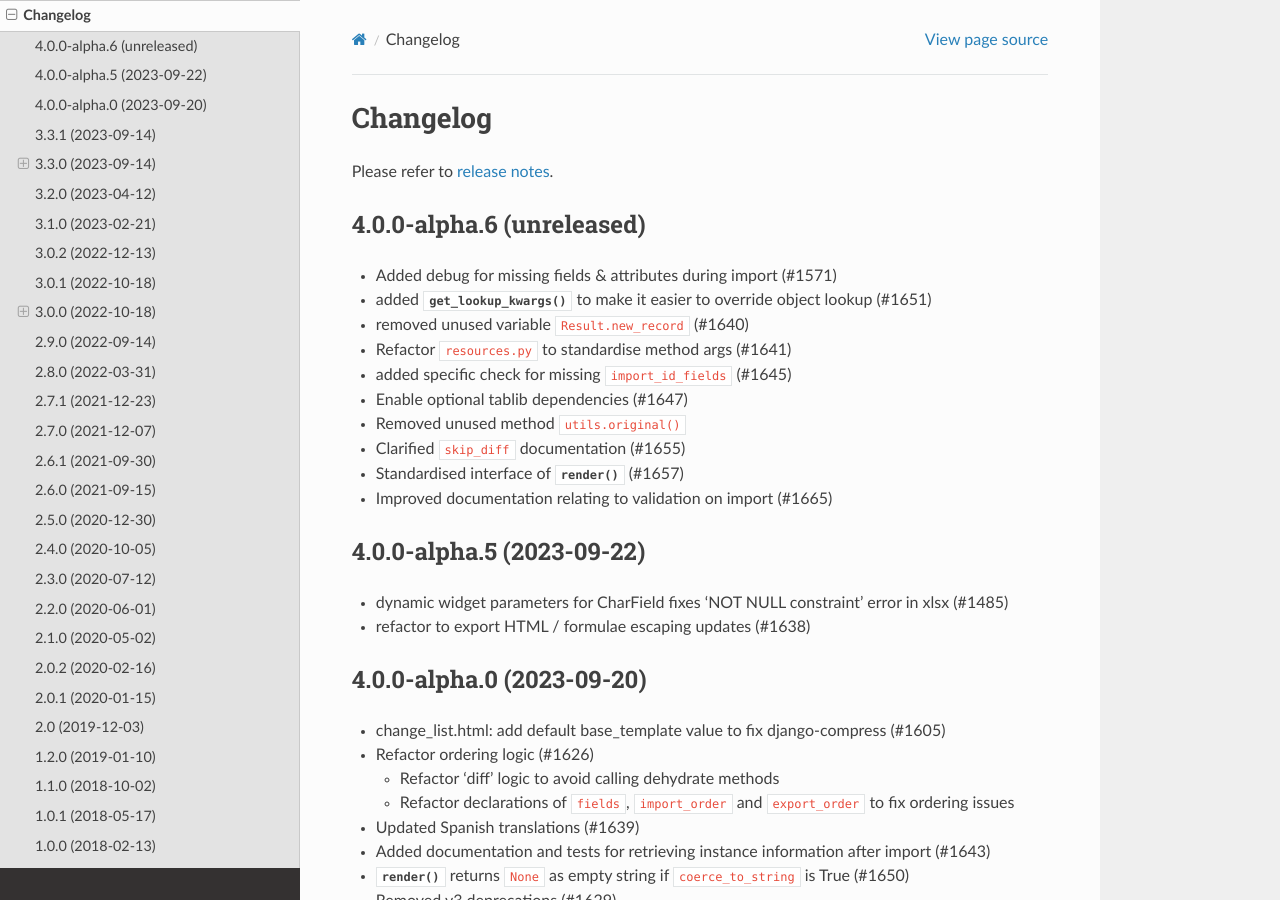
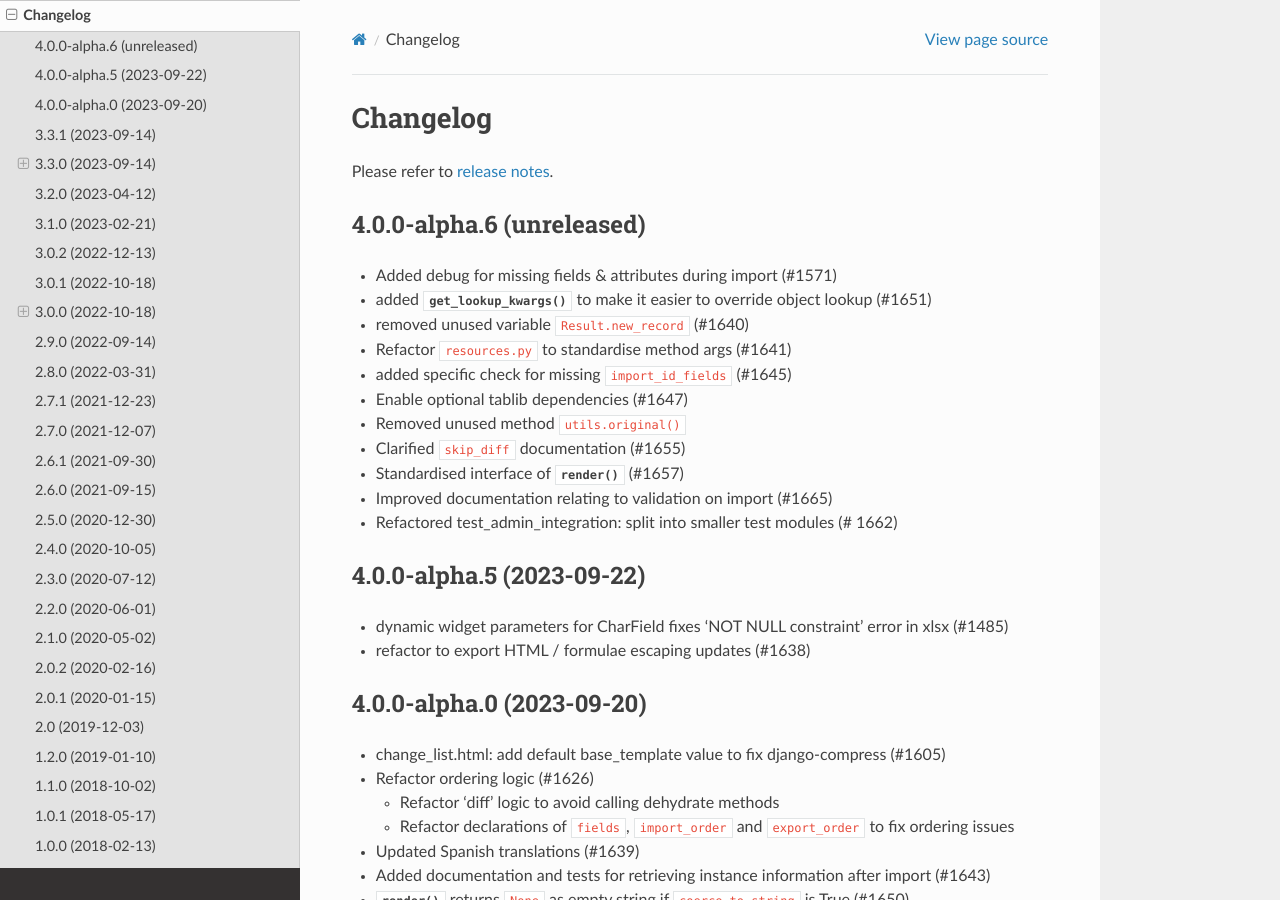
Before and after one commit to django-import-export/django-import-export, a Sphinx documentation site: the page built from docs/changelog.rst, in a window 1280 px wide and 900 px high. Built offline with Sphinx 7.4.7 and the Read the Docs theme 2.0.0, drawn with Linux system fonts in a browser that asks for light colours; pages that are not in the unit, such as notebooks, are missing from menus; the version number could not be read and is left out.

Commit message:
Update change log and added name to authors and fixed the formatting issue

```diff
--- a/docs/changelog.rst
+++ b/docs/changelog.rst
@@ -17,6 +17,7 @@ Please refer to :doc:`release notes<release_notes>`.
 - Clarified ``skip_diff`` documentation (#1655)
 - Standardised interface of :meth:`~import_export.widgets.Widget.render` (#1657)
 - Improved documentation relating to validation on import (#1665)
+- Refactored test_admin_integration: split into smaller test modules (# 1662)
 
 4.0.0-alpha.5 (2023-09-22)
 --------------------------
```
Also changed, not shown: 1 other file.
